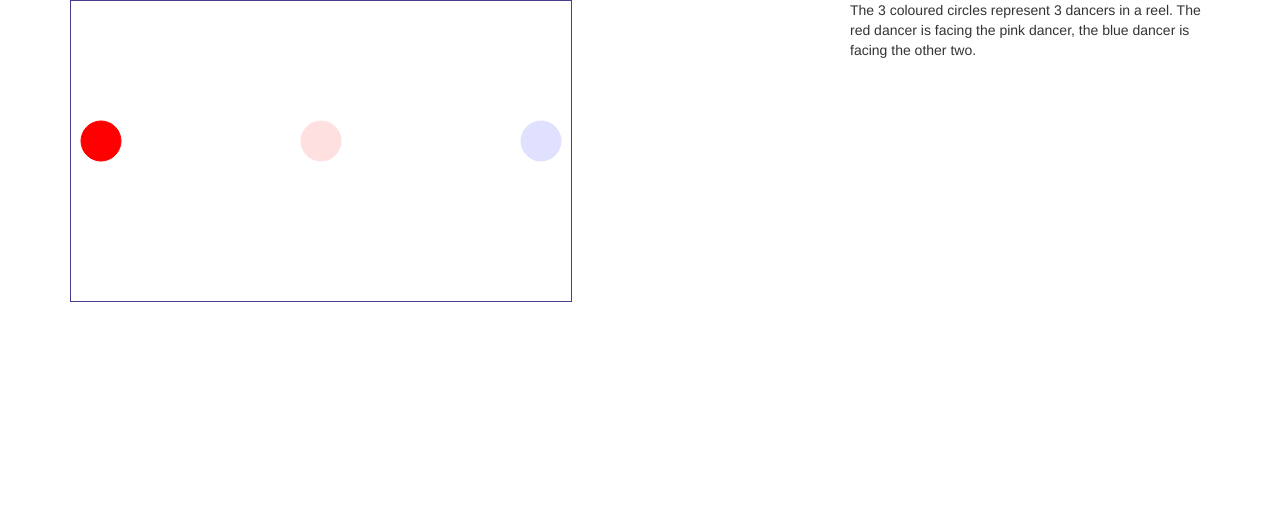
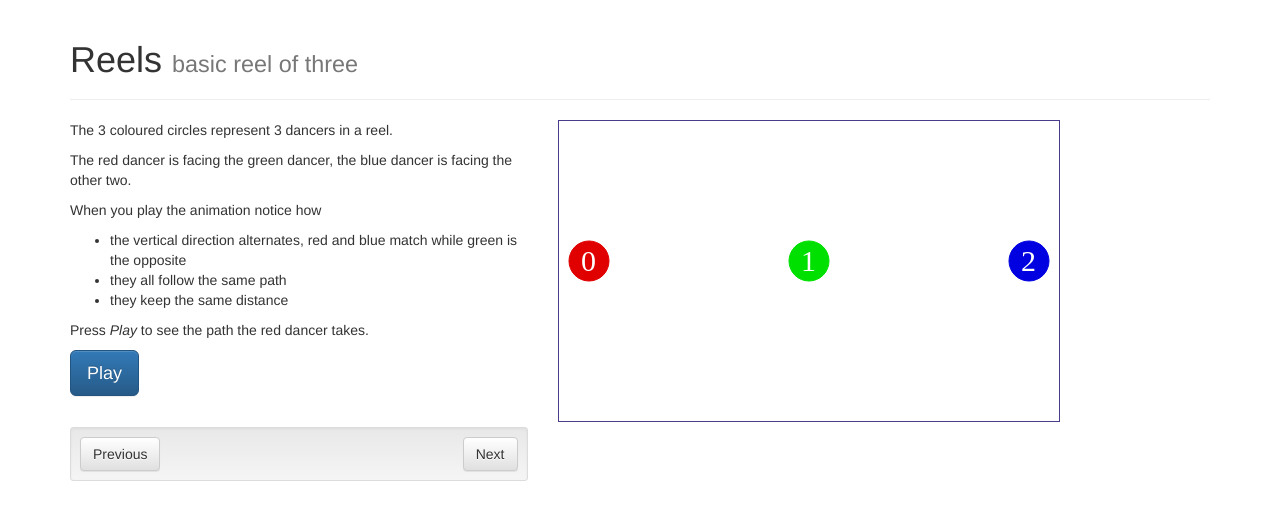
Before and after one commit to adrian-dickin/animations, a plain HTML site: page animate.html in a window 1280 px wide. Drawn offline with Linux system fonts and the light colour scheme.

Commit message:
starting wizard

```diff
--- a/animate.html
+++ b/animate.html
@@ -8,6 +8,7 @@
 <script src="js/jquery-3.1.1.min.js" ></script>
 <script src="js/bootstrap.min.js" ></script>
 <script src="js/reel.js" ></script>
+<script src="js/lesson.js" ></script>
 
 <style>
 #canvas {
@@ -18,20 +19,45 @@
 </head>
 <body>
 	<div class="container">
+		<div class="page-header">
+	  		<h1>Reels <small>basic reel of three</small></h1>
+		</div>
 		<div class="row">
-			<div class="col-md-8">
+			<div class="col-md-5 col-sm-3">
+				<p>The 3 coloured circles represent 3 dancers in a reel. </p>
+				<p>The red dancer is facing the green dancer, the blue dancer is facing the other two.</p>
+				<p>When you play the animation notice how
+				<ul>
+					<li>the vertical direction alternates, red and blue match while green is the opposite</li>
+					<li>they all follow the same path</li>
+					<li>they keep the same distance</li>
+				</ul>
+				</p>
+				<p>Press <i>Play</i> to see the path the red dancer takes.</p>
+				<button id="play" type="button" class="btn btn-primary btn-lg">Play</button>
+			</div>
+			<div class="col-md-7 col-sm-9">
 				<canvas id="canvas" width="500" height="300"></canvas>
 			</div>
-			<div class="col-md-4">
-				The 3 coloured circles represent 3 dancers in a reel.
-				The red dancer is facing the pink dancer, the blue dancer is facing the other two.
+		</div>
+		<div class="row">
+			<div class="col-md-5 col-sm-3">
+				<div class="well well-sm">
+					<div class="row">
+						<div class="col-md-6">
+							<button id="previous" type="button" class="btn btn-default">Previous</button>
+						</div>
+						<div class="col-md-6 text-right">
+							<button id="next" type="button" class="btn btn-default">Next</button>
+						</div>
+					</div>
+				</div>
 			</div>
 		</div>
 	</div>
 	<script>
 		$(function() {
-			reel.init([115, 100, 85]);
-			reel.render();
+			lessons.init();
 		});
 	</script>
 </body>
--- /dev/null
+++ b/js/lesson.js
@@ -0,0 +1,27 @@
+
+var lesson1 = {
+	show: function() {
+		reel.init([115, 100, 85]);
+		reel.render();
+	},
+	play: function() {
+		reel.init([115, 100, 85]);
+		reel.animate(100 * 4);
+	}
+};
+
+
+var lessons = {
+	_currentLesson: null,
+
+	_play: function() {
+		this._currentLesson.play();
+	},
+
+	init: function() {
+		this._currentLesson = lesson1;
+		$('#play').click($.proxy(this._play, this));
+
+		lesson1.show();
+	}
+};
--- a/js/reel.js
+++ b/js/reel.js
@@ -1,8 +1,9 @@
 
-function Dancer(sectionIndex, colour, speeds) {
+function Dancer(sectionIndex, colour, speeds, who) {
 	this._speeds = speeds;
 	this._colour = colour;
 	this._twoBars = 0;
+	this._who = who;
 
 	this._sections = [
 		{angle: Math.PI, stepSign: 1, centreIndex: 0},
@@ -53,6 +54,10 @@ function Dancer(sectionIndex, colour, speeds) {
 		ctx.arc(this._position.x, this._position.y, 20, 0.0, 2.0 * Math.PI);
 		ctx.fill();
 		ctx.stroke();
+
+		ctx.font = '30px serif';
+		ctx.fillStyle = "white";
+		ctx.fillText(this._who, this._position.x - 8, this._position.y + 10);
 	};
 
 	this.place(sectionIndex);
@@ -72,25 +77,25 @@ var reel = {
 		this._timeCount = 0;
 
 		var colours = [
-			"#ff0000",
-			"#ffe0e0",
-			"#e0e0ff"];
+			"#e00000",
+			"#00e000",
+			"#0000e0"];
 
-		this._makeDancer(0, colours[0], [1, 1, 1, 1]);
-		this._makeDancer(3, colours[1], [1, 1, 1, 1]);
-		this._makeDancer(2, colours[2], [0, 2, 0, 2]);
+		this._makeDancer(0, colours[0], [1, 1, 1, 1], 0);
+		this._makeDancer(3, colours[1], [1, 1, 1, 1], 1);
+		this._makeDancer(2, colours[2], [0, 2, 0, 2], 2);
 	},
 
 	getFullReelCount: function() {
 		return this._counts[1];
 	},
 
-	_makeDancer: function(section, colour, countIndexes) {
+	_makeDancer: function(section, colour, countIndexes, who) {
 		var counts = [];
 		countIndexes.forEach(function(countIndex) {
 			counts.push(reel._counts[countIndex]);
 		});
-		this._dancers.push(new Dancer(section, colour, counts));
+		this._dancers.push(new Dancer(section, colour, counts, who));
 	},
 
 	calcAndMove: function() {
@@ -114,6 +119,7 @@ var reel = {
 	_drawPath: function(ctx, path) {
 		ctx.fillStyle = '#a0a0a0';
 		ctx.strokeStyle = '#a0a0a0';
+		var who = 1;
 		path.forEach(function(xy) {
 			ctx.beginPath();
 			ctx.arc(xy.x, xy.y, 3, 0.0, 2.0 * Math.PI);
```
